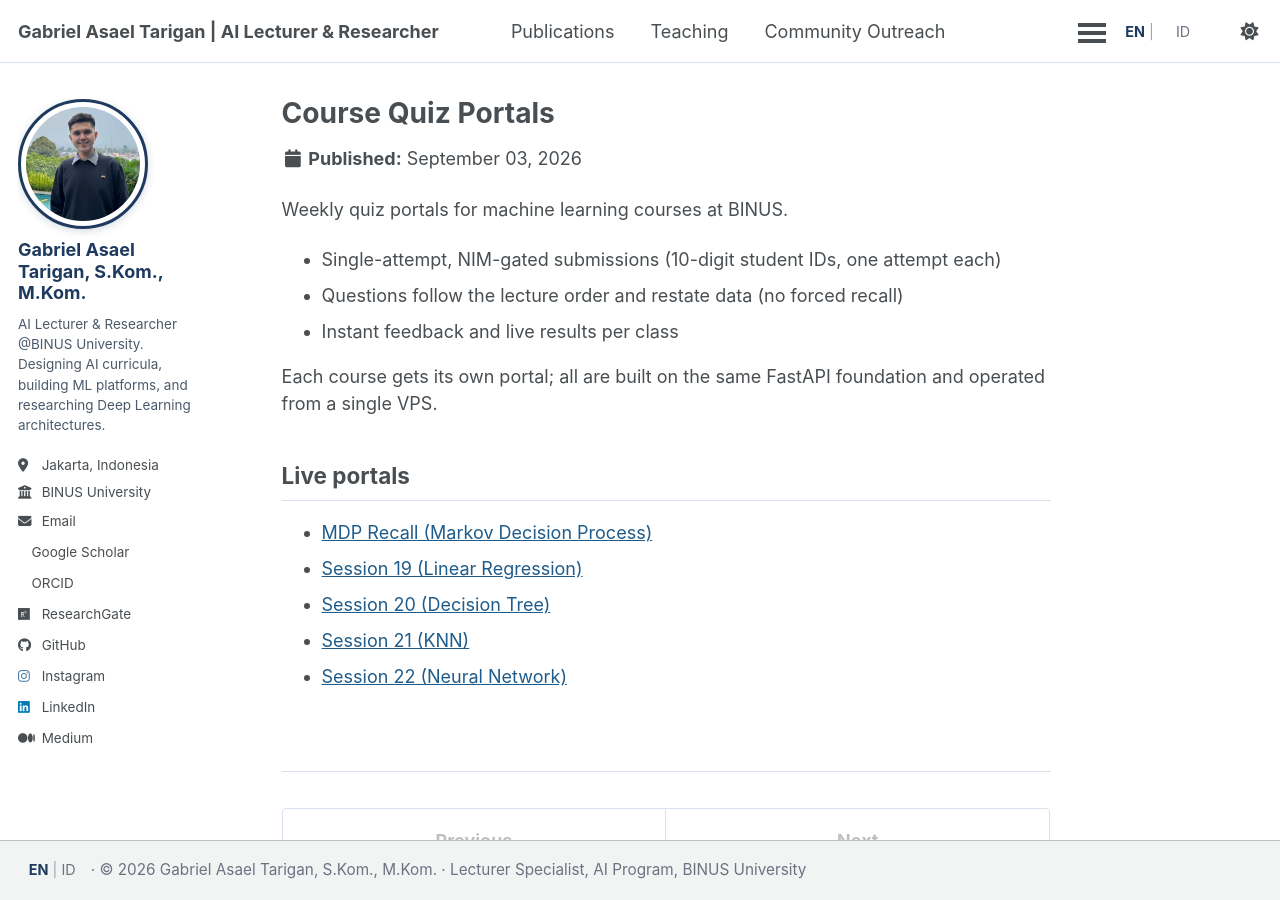
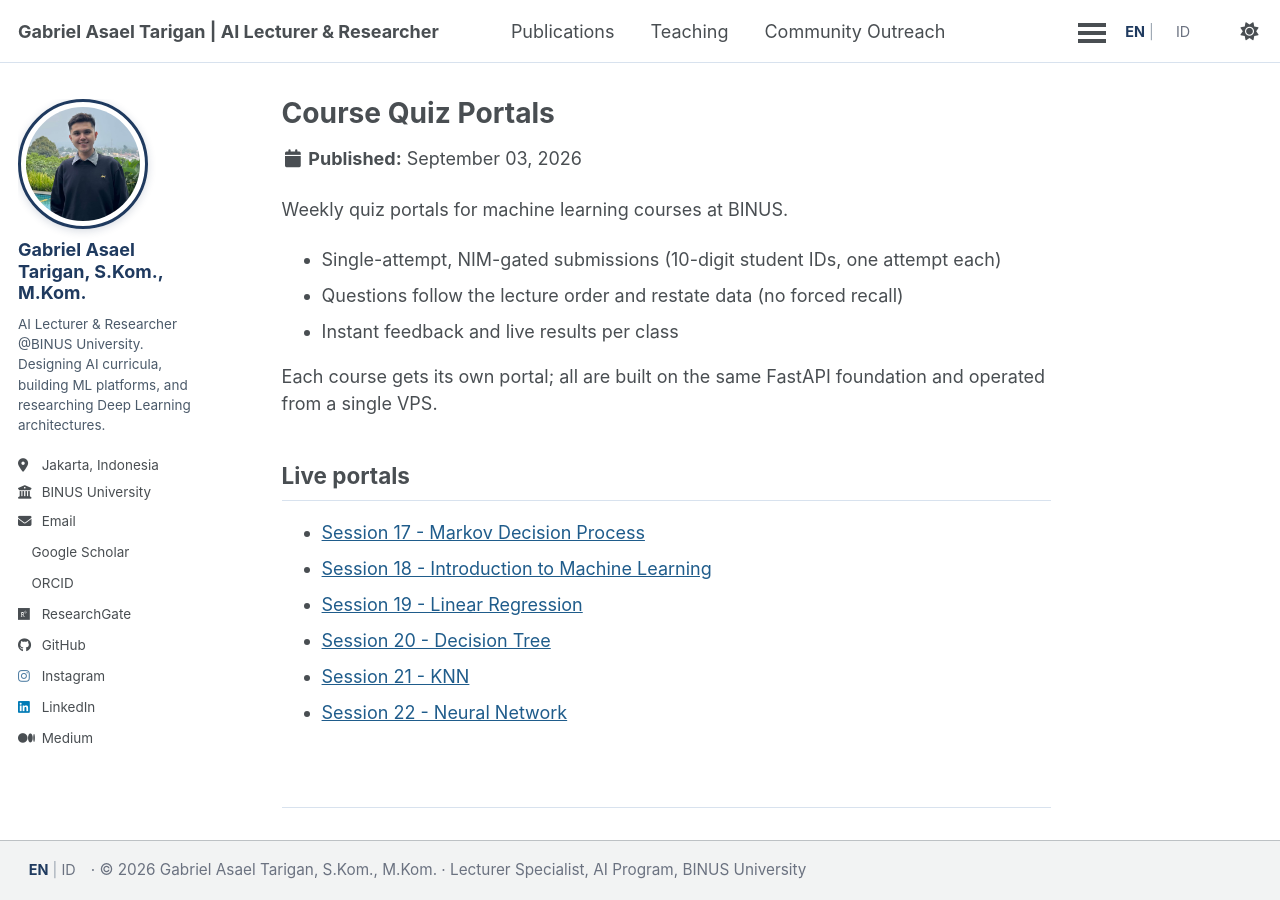
Before and after one commit to asaeltarigan/asaeltarigan.github.io, a Jekyll site: the page built from _portfolio/course-quiz-portals.md, in a window 1280 px wide and 900 px high. Built offline with Jekyll 4.4.1, drawn with Linux system fonts in a browser that asks for light colours; a style sheet for code colours, icons or effects is not loaded.

Commit message:
Portfolio: uniform Session N - Topic quiz naming, add Session 18 (ML Quest)

```diff
--- a/_portfolio/course-quiz-portals.md
+++ b/_portfolio/course-quiz-portals.md
@@ -14,8 +14,9 @@ Each course gets its own portal; all are built on the same FastAPI foundation an
 
 ## Live portals
 
-- [MDP Recall (Markov Decision Process)](https://seating-soldier-collectables-consumers.trycloudflare.com)
-- [Session 19 (Linear Regression)](https://sole-thickness-lisa-ensuring.trycloudflare.com)
-- [Session 20 (Decision Tree)](https://january-protocols-visited-points.trycloudflare.com)
-- [Session 21 (KNN)](https://doors-yields-glasgow-cut.trycloudflare.com)
-- [Session 22 (Neural Network)](https://twisted-poems-addresses-motel.trycloudflare.com)
+- [Session 17 - Markov Decision Process](https://seating-soldier-collectables-consumers.trycloudflare.com)
+- [Session 18 - Introduction to Machine Learning](https://teacher-psychology-calls-implied.trycloudflare.com)
+- [Session 19 - Linear Regression](https://sole-thickness-lisa-ensuring.trycloudflare.com)
+- [Session 20 - Decision Tree](https://january-protocols-visited-points.trycloudflare.com)
+- [Session 21 - KNN](https://doors-yields-glasgow-cut.trycloudflare.com)
+- [Session 22 - Neural Network](https://twisted-poems-addresses-motel.trycloudflare.com)
```
